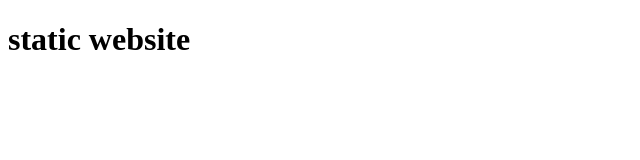
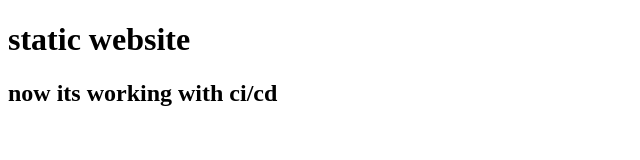
Before and after one commit to muhammad-hurera/static-website, a plain HTML site: page index.html in a window 1280 px wide. Shown: the whole page, without its empty margins (0-640 px from the left). Drawn offline with Linux system fonts and the light colour scheme.

Commit message:
update index

```diff
--- a/index.html
+++ b/index.html
@@ -7,5 +7,6 @@
 </head>
 <body>
     <h1>static website</h1>
+    <h2>now its working with ci/cd</h2>
 </body>
 </html>
```
